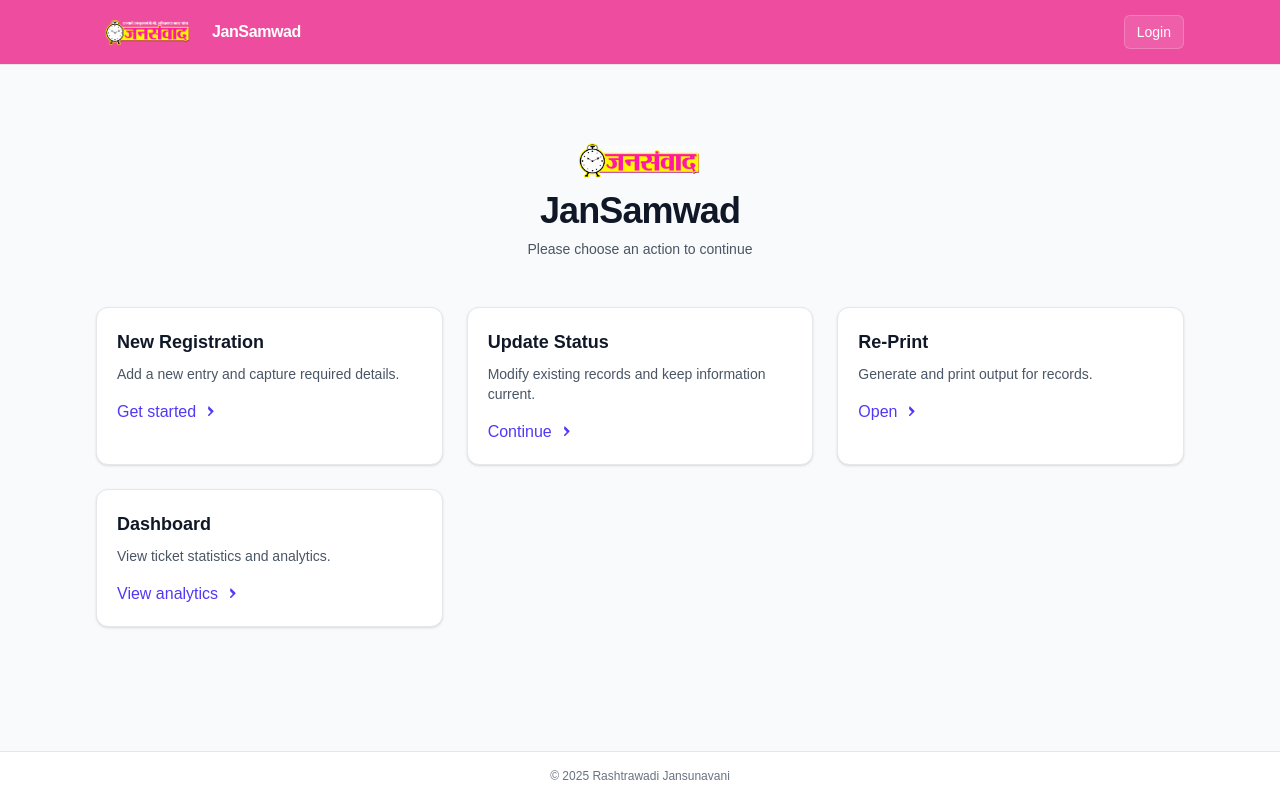
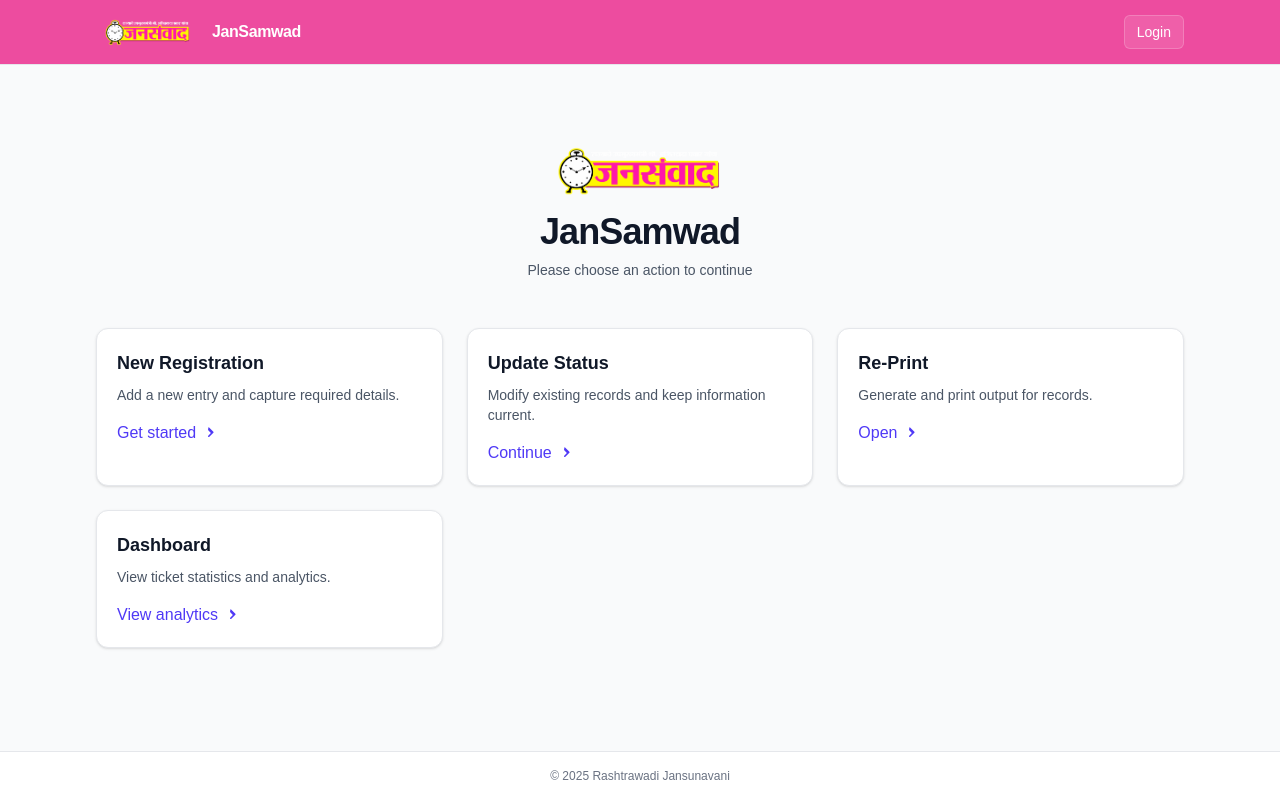
Before and after one commit to anand-dev-git/rashtravadi-jansunavani, a Next.js app: page / in a window 1280 px wide. Built offline with nearby package versions, Linux system fonts and the light colour scheme.

Commit message:
Update page.tsx

```diff
--- a/app/home/page.tsx
+++ b/app/home/page.tsx
@@ -7,7 +7,7 @@
         {/* App title centered with logo space */}
         <div className="pt-12 sm:pt-16">
           <div className="mx-auto flex flex-col items-center text-center">
-            <Logo width={150} height={150} />
+            <Logo width={200} height={170} />
             <h1 className="text-2xl sm:text-3xl md:text-4xl font-bold tracking-tight">
               JanSamwad
             </h1>
```
